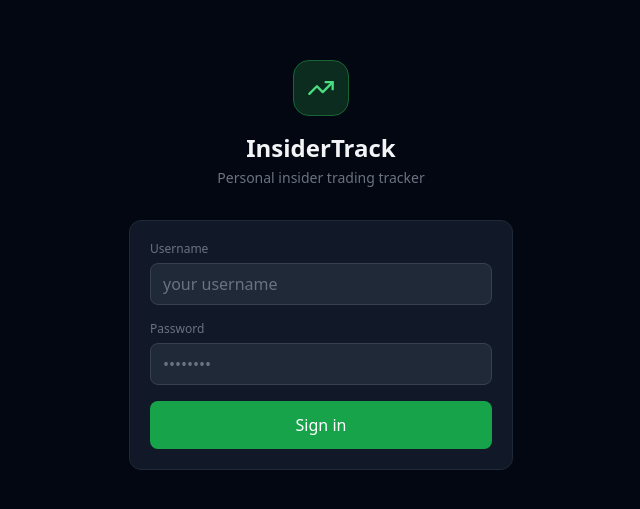
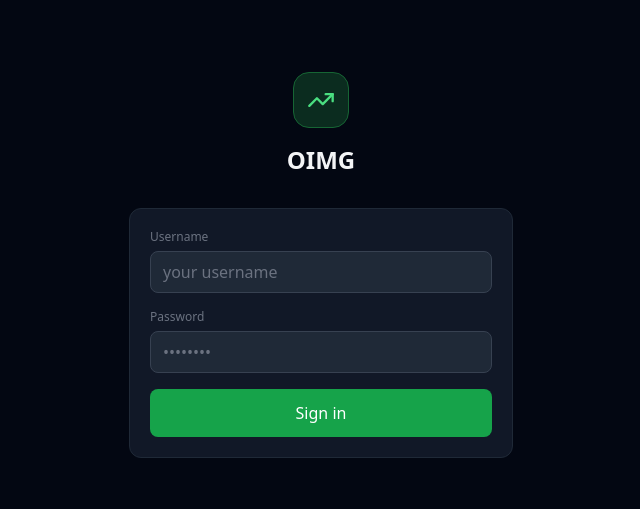
Before and after one commit to wiktorforss/OIAPIUI, a Next.js app: page /login in a window 1280 px wide. Shown: the part 159-668 px from the top of the page, without its empty margins (319-959 px from the left). Built offline with nearby package versions, Linux system fonts and the light colour scheme; no server answers.

Commit message:
loginpagefix

```diff
--- a/src/app/login/page.tsx
+++ b/src/app/login/page.tsx
@@ -33,8 +33,7 @@
           <div className="inline-flex items-center justify-center w-14 h-14 rounded-2xl bg-green-900/50 border border-green-800 mb-4">
             <TrendingUp size={28} className="text-green-400" />
           </div>
-          <h1 className="text-2xl font-bold text-gray-100">InsiderTrack</h1>
-          <p className="text-sm text-gray-500 mt-1">Personal insider trading tracker</p>
+          <h1 className="text-2xl font-bold text-gray-100">OIMG</h1>
         </div>
 
         {/* Form */}
```
